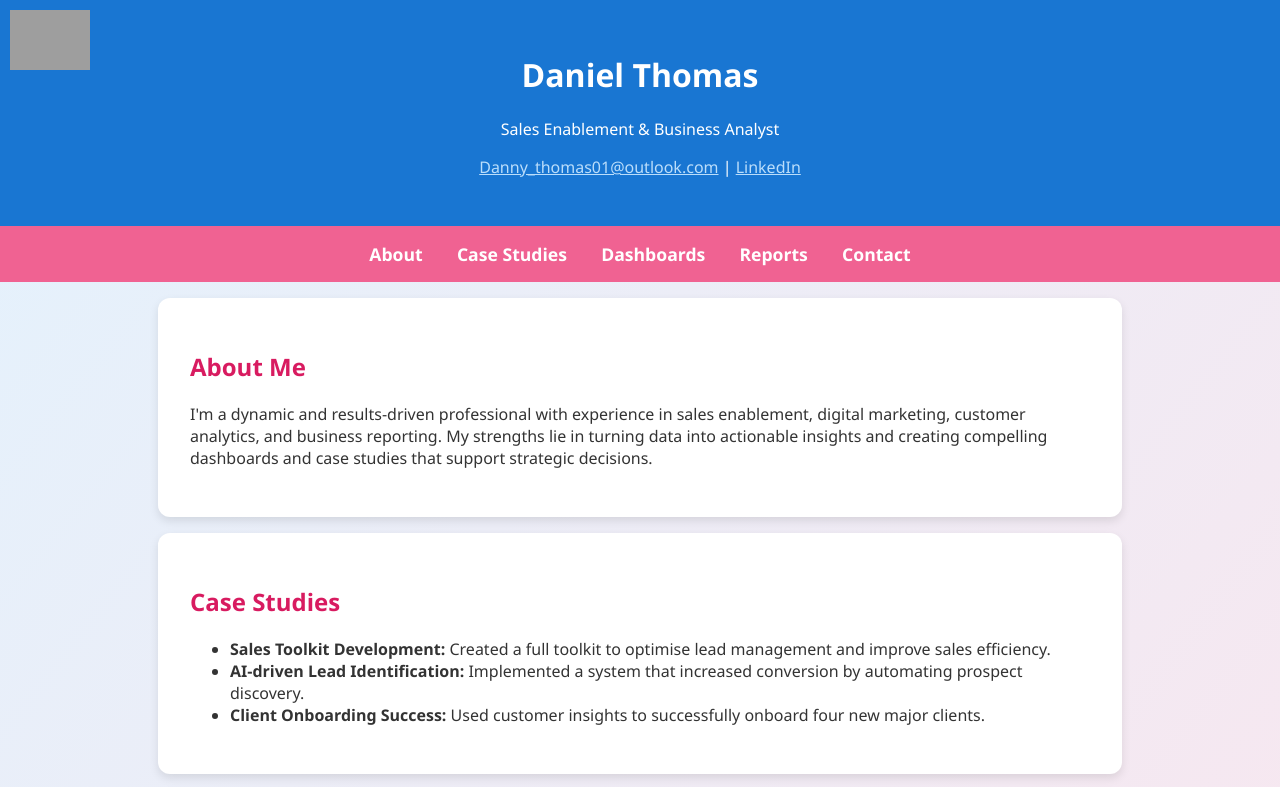
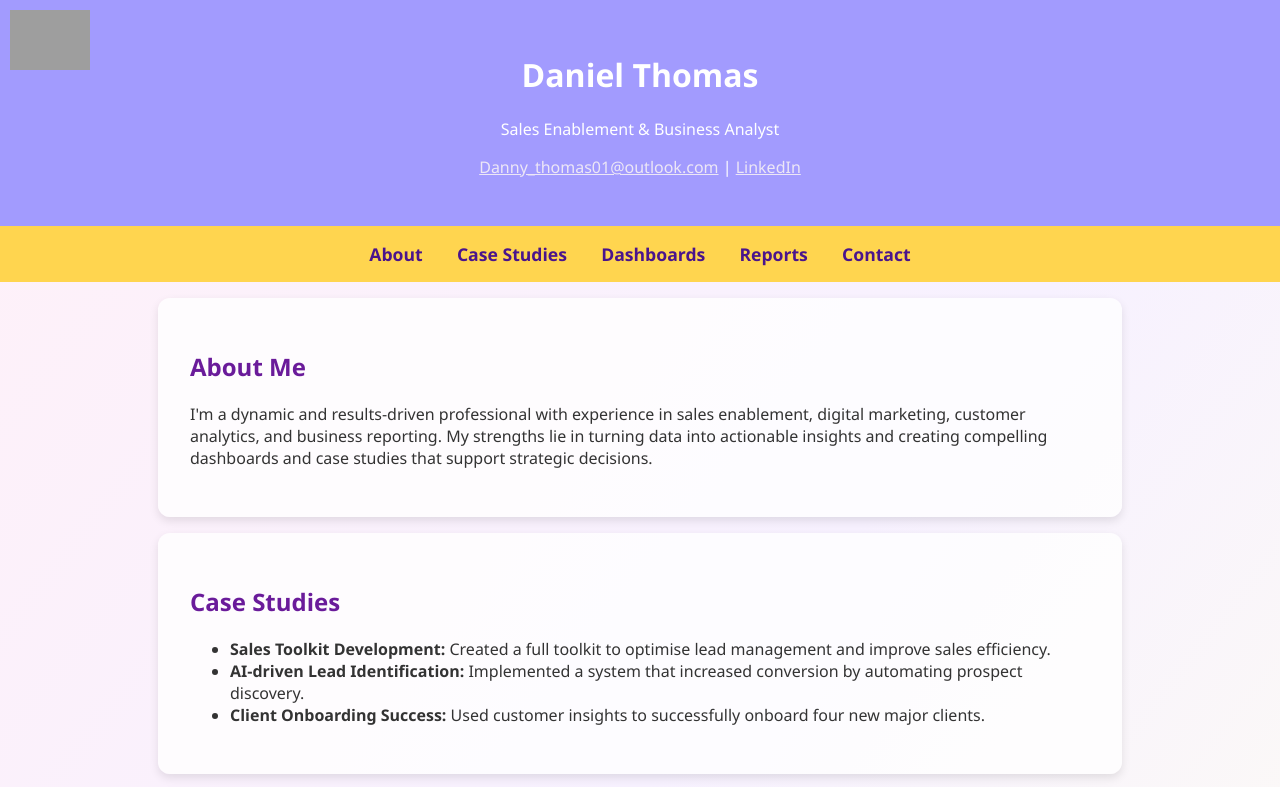
Before and after one commit to Dannythomas01/danielthomas.github.io, a plain HTML site: page index.html in a window 1280 px wide. Shown: the top 787 px of the page. Drawn offline with Linux system fonts and the light colour scheme; grey boxes are pictures that could not be loaded.

Commit message:
Update index.html

```diff
--- a/index.html
+++ b/index.html
@@ -10,11 +10,11 @@
       font-family: 'Segoe UI', Tahoma, Geneva, Verdana, sans-serif;
       margin: 0;
       padding: 0;
-      background: linear-gradient(to bottom right, #e3f2fd, #fce4ec);
+      background: linear-gradient(to bottom right, #fff1f8, #f7f1ff, #fffff0);
       color: #333;
     }
     header {
-      background: #1976d2;
+      background: #a29bfe;
       color: white;
       padding: 2rem;
       text-align: center;
@@ -27,12 +27,12 @@
       height: 60px;
     }
     nav {
-      background: #f06292;
+      background: #ffd54f;
       padding: 1rem;
       text-align: center;
     }
     nav a {
-      color: white;
+      color: #4a148c;
       margin: 0 15px;
       text-decoration: none;
       font-weight: bold;
@@ -42,23 +42,23 @@
       padding: 2rem;
       max-width: 900px;
       margin: auto;
-      background: white;
+      background: #ffffffcc;
       border-radius: 12px;
       box-shadow: 0 4px 10px rgba(0, 0, 0, 0.1);
       margin-top: 1rem;
     }
     h2 {
-      color: #d81b60;
+      color: #6a1b9a;
     }
     footer {
       text-align: center;
       padding: 2rem;
-      background: #1976d2;
+      background: #a29bfe;
       color: white;
       margin-top: 2rem;
     }
     .download {
-      color: #1976d2;
+      color: #6a1b9a;
       text-decoration: none;
     }
   </style>
@@ -68,7 +68,7 @@
     <img src="https://cdn-icons-png.flaticon.com/512/3135/3135715.png" alt="Logo">
     <h1>Daniel Thomas</h1>
     <p>Sales Enablement & Business Analyst</p>
-    <p><a href="mailto:Danny_thomas01@outlook.com" style="color:#bbdefb;">Danny_thomas01@outlook.com</a> | <a href="https://www.linkedin.com/in/danielthomas001" target="_blank" style="color:#bbdefb;">LinkedIn</a></p>
+    <p><a href="mailto:Danny_thomas01@outlook.com" style="color:#ede7f6;">Danny_thomas01@outlook.com</a> | <a href="https://www.linkedin.com/in/danielthomas001" target="_blank" style="color:#ede7f6;">LinkedIn</a></p>
   </header>
 
   <nav>
```
